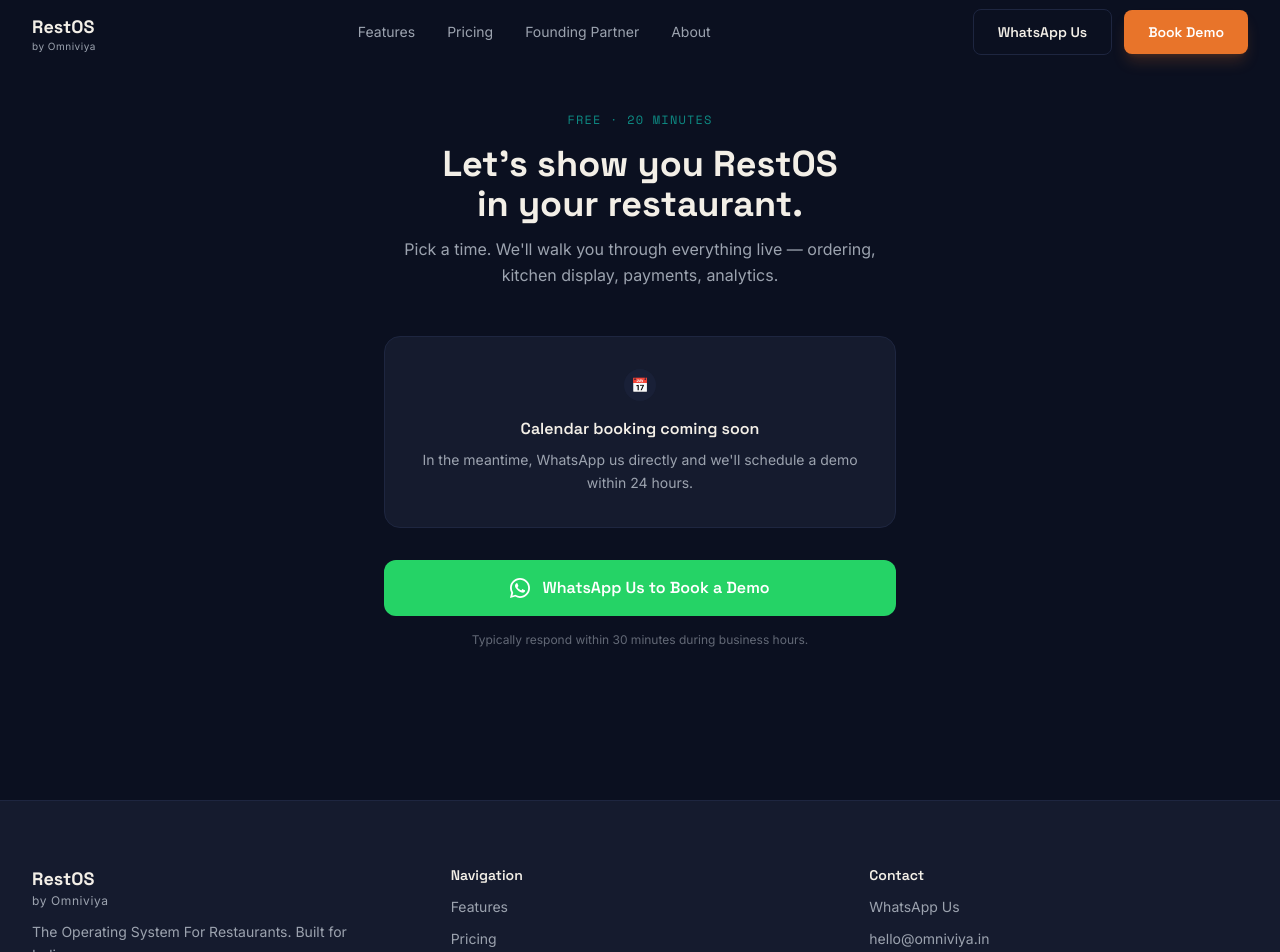
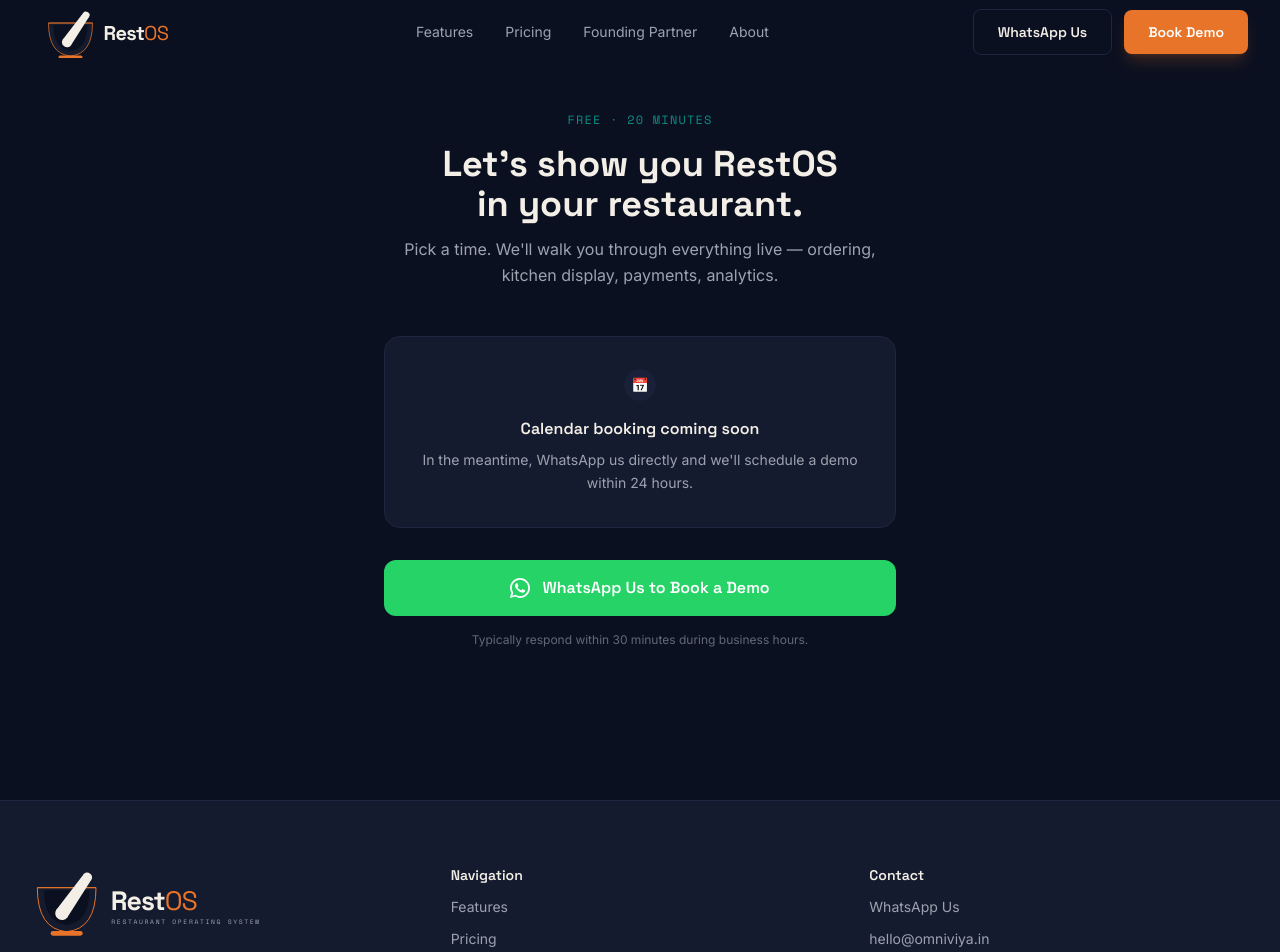
Before and after one commit to omniviyaai/RestOSWebsite, a Next.js app: page /demo in a window 1280 px wide. Shown: the top 952 px of the page. Built offline with nearby package versions, Linux system fonts and the light colour scheme.

Commit message:
feat: brand logo — mortar/pestle SVG integrated in navbar (compact) and footer (full)

```diff
--- a/src/components/home/Hero.tsx
+++ b/src/components/home/Hero.tsx
@@ -69,7 +69,7 @@
 
         {/* Founding note */}
         <motion.p variants={fadeUp} className="mt-5 text-stone/70 text-xs font-mono tracking-wide">
-          {FOUNDING_SPOTS_TOTAL} Founding Partner spots &middot; First 3 months completely free
+          {FOUNDING_SPOTS_TOTAL}{' '}Founding Partner spots &middot; First 3 months completely free
         </motion.p>
 
         {/* Product preview window */}
--- a/src/components/layout/Footer.tsx
+++ b/src/components/layout/Footer.tsx
@@ -1,5 +1,6 @@
 import Link from 'next/link'
 import { NAV_LINKS, WHATSAPP_URL } from '@/lib/constants'
+import { Logo } from '@/components/ui/Logo'
 
 export function Footer() {
   const year = new Date().getFullYear()
@@ -9,13 +10,10 @@
       <div className="max-w-7xl mx-auto px-4 md:px-8 py-12 md:py-16">
         <div className="grid grid-cols-1 md:grid-cols-3 gap-10">
           {/* Brand */}
-          <div className="flex flex-col gap-3">
-            <div>
-              <p className="font-display font-bold text-warm-white text-lg">RestOS</p>
-              <p className="text-stone text-xs tracking-wider">by Omniviya</p>
-            </div>
+          <div className="flex flex-col gap-4">
+            <Logo variant="full" />
             <p className="text-stone text-sm leading-relaxed max-w-xs">
-              The Operating System For Restaurants. Built for India.
+              Built for India. The complete operating system for restaurants of every size.
             </p>
           </div>
 
--- a/src/components/layout/Navbar.tsx
+++ b/src/components/layout/Navbar.tsx
@@ -6,6 +6,7 @@
 import { Menu, X } from 'lucide-react'
 import { NAV_LINKS, WHATSAPP_URL, DEMO_PAGE_URL } from '@/lib/constants'
 import { Button } from '@/components/ui/Button'
+import { Logo } from '@/components/ui/Logo'
 
 export function Navbar() {
   const [scrolled, setScrolled] = useState(false)
@@ -38,9 +39,8 @@
       >
         <div className="max-w-7xl mx-auto px-4 md:px-8 h-16 flex items-center justify-between">
           {/* Logo */}
-          <Link href="/" className="flex flex-col leading-none group">
-            <span className="font-display font-bold text-lg text-warm-white">RestOS</span>
-            <span className="text-stone text-[10px] tracking-wider">by Omniviya</span>
+          <Link href="/" aria-label="RestOS — Home">
+            <Logo variant="compact" />
           </Link>
 
           {/* Desktop Nav */}
@@ -86,7 +86,7 @@
             animate={{ opacity: 1, y: 0 }}
             exit={{ opacity: 0, y: -8 }}
             transition={{ type: 'spring', stiffness: 400, damping: 35 }}
-            className="fixed inset-0 z-40 bg-midnight flex flex-col pt-16"
+            className="fixed inset-0 z-40 bg-midnight flex flex-col pt-16 overflow-y-auto"
           >
             <nav className="flex flex-col p-6" aria-label="Mobile navigation">
               {NAV_LINKS.map((link, i) => (
--- /dev/null
+++ b/src/components/ui/Logo.tsx
@@ -0,0 +1,100 @@
+interface LogoProps {
+  variant?: 'full' | 'compact'
+  className?: string
+}
+
+// full  → mortar + pestle + "RestOS" wordmark + "RESTAURANT OPERATING SYSTEM" tagline
+// compact → mortar + pestle + "RestOS" wordmark only (navbar use)
+export function Logo({ variant = 'full', className = '' }: LogoProps) {
+  if (variant === 'compact') {
+    return (
+      <svg
+        width="180"
+        height="52"
+        viewBox="0 0 310 104"
+        fill="none"
+        xmlns="http://www.w3.org/2000/svg"
+        className={className}
+        aria-label="RestOS"
+        role="img"
+      >
+        {/* MORTAR */}
+        <path d="M8 34 Q8 96 52 100 Q96 96 96 34 Z" fill="#151B2E" stroke="#E8742A" strokeWidth="1.5" />
+        <path d="M18 38 Q18 86 52 90 Q86 86 86 38 Z" fill="#0B1020" />
+        <line x1="8" y1="34" x2="96" y2="34" stroke="#E8742A" strokeWidth="1.5" />
+        <rect x="28" y="99" width="48" height="7" rx="3.5" fill="#E8742A" />
+
+        {/* PESTLE */}
+        <g transform="rotate(35, 72, 34)">
+          <ellipse cx="72" cy="82" rx="10" ry="9" fill="#F3EFE7" />
+          <path d="M62 82 L65 14 L79 14 L82 82 Z" fill="#F3EFE7" />
+          <ellipse cx="72" cy="14" rx="7" ry="6" fill="#F3EFE7" />
+        </g>
+
+        {/* WORDMARK — "RestOS" only, no tagline */}
+        <text
+          x="118"
+          y="68"
+          fontFamily="Space Grotesk, sans-serif"
+          fontSize="40"
+          letterSpacing="-1.5"
+          fill="#F3EFE7"
+        >
+          <tspan fontWeight="700">Rest</tspan>
+          <tspan fill="#E8742A" fontWeight="300">OS</tspan>
+        </text>
+      </svg>
+    )
+  }
+
+  return (
+    <svg
+      width="240"
+      height="80"
+      viewBox="0 0 360 120"
+      fill="none"
+      xmlns="http://www.w3.org/2000/svg"
+      className={className}
+      aria-label="RestOS — Restaurant Operating System"
+      role="img"
+    >
+      {/* MORTAR */}
+      <path d="M8 34 Q8 96 52 100 Q96 96 96 34 Z" fill="#151B2E" stroke="#E8742A" strokeWidth="1.5" />
+      <path d="M18 38 Q18 86 52 90 Q86 86 86 38 Z" fill="#0B1020" />
+      <line x1="8" y1="34" x2="96" y2="34" stroke="#E8742A" strokeWidth="1.5" />
+      <rect x="28" y="99" width="48" height="7" rx="3.5" fill="#E8742A" />
+
+      {/* PESTLE */}
+      <g transform="rotate(35, 72, 34)">
+        <ellipse cx="72" cy="82" rx="10" ry="9" fill="#F3EFE7" />
+        <path d="M62 82 L65 14 L79 14 L82 82 Z" fill="#F3EFE7" />
+        <ellipse cx="72" cy="14" rx="7" ry="6" fill="#F3EFE7" />
+      </g>
+
+      {/* WORDMARK */}
+      <text
+        x="118"
+        y="68"
+        fontFamily="Space Grotesk, sans-serif"
+        fontSize="40"
+        letterSpacing="-1.5"
+        fill="#F3EFE7"
+      >
+        <tspan fontWeight="700">Rest</tspan>
+        <tspan fill="#E8742A" fontWeight="300">OS</tspan>
+      </text>
+
+      {/* TAGLINE */}
+      <text
+        x="119"
+        y="88"
+        fontFamily="Space Mono, monospace"
+        fontSize="9.5"
+        fill="#9CA3AF"
+        letterSpacing="2.5"
+      >
+        RESTAURANT OPERATING SYSTEM
+      </text>
+    </svg>
+  )
+}
```
